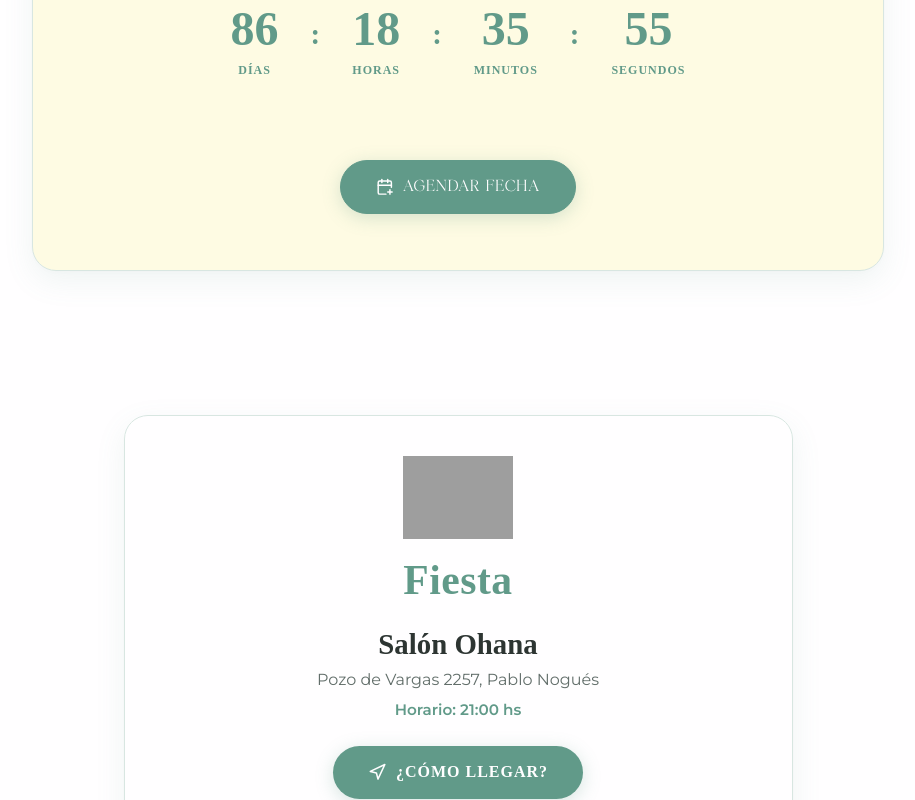
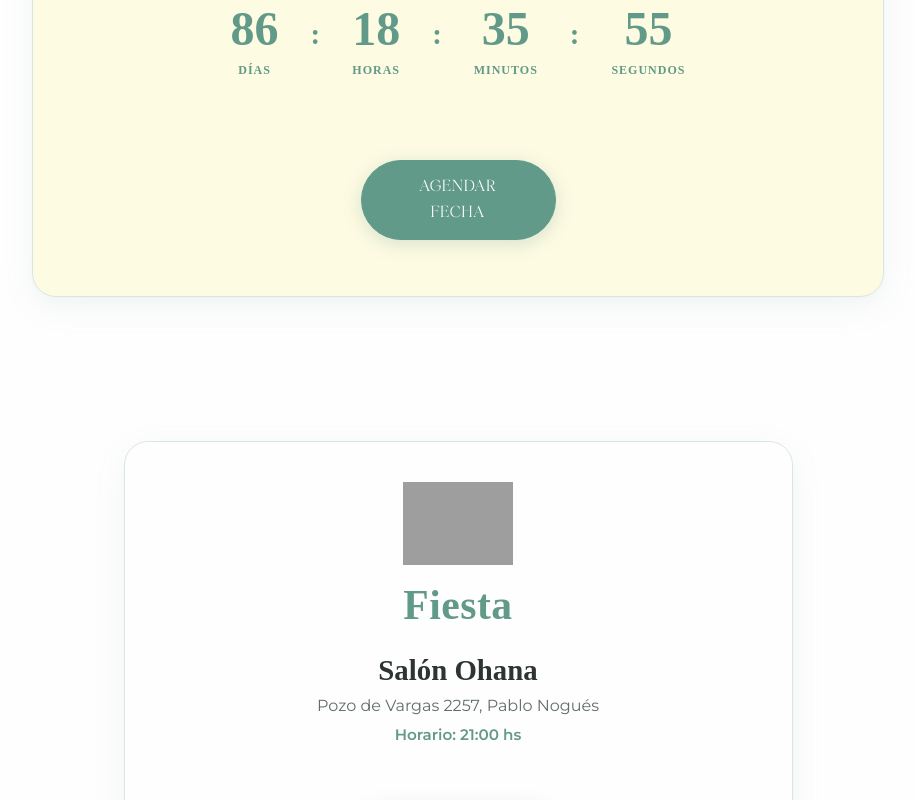
Before and after one commit to jiriberri/invitacion-dyj, a Vue app: page / in a window 1280 px wide. Shown: the part 860-1660 px from the top of the page, without its empty margins (182-1097 px from the left). Built offline with nearby package versions, Linux system fonts and the light colour scheme; grey boxes are pictures that could not be loaded; a web font is replaced by a local one.

Commit message:
cambio de estilos de botones

```diff
--- a/src/assets/styles/main.scss
+++ b/src/assets/styles/main.scss
@@ -62,50 +62,13 @@ button {
 }
 
 // Botones Genéricos Mobile-First (Default en Mobile)
-.btn-primary {
-  display: inline-flex;
+.action-buttons {
   align-items: center;
-  justify-content: center;
-  gap: 0.6rem;
-  width: 100%;
-  min-height: 44px;
-  background: $color-primary;
-  color: $color-white;
-  padding: 0.75rem 1.6rem;
-  border-radius: 40px;
-  font-family: $font-title;
-  font-size: 0.95rem;
-  font-weight: 700;
-  letter-spacing: 1px;
-  text-transform: uppercase;
-  box-shadow: 0 4px 18px rgba(97, 154, 137, 0.25);
-  transition: $transition-smooth;
-  text-align: center;
-
-  @media (min-width: $breakpoint-tablet) {
-    width: auto;
-    font-size: 1rem;
-    padding: 0.85rem 2.2rem;
-  }
-
-  &:hover {
-    transform: translateY(-2px);
-    box-shadow: 0 8px 25px rgba(97, 154, 137, 0.4);
-    background: $color-primary-hover;
-  }
-
-  &:active {
-    transform: translateY(0);
-  }
-
-  svg {
-    width: 1.15rem;
-    height: 1.15rem;
-    flex-shrink: 0;
-  }
+  margin: 0 auto 1rem auto;
+  width: 195px;
 }
 
-.btn-secondary {
+.btn-primary {
   display: inline-flex;
   align-items: center;
   justify-content: center;
--- a/src/components/HeroSection.vue
+++ b/src/components/HeroSection.vue
@@ -17,9 +17,7 @@
         <CountdownTimer :targetDate="weddingIsoDate" />
 
         <div class="action-buttons">
-          <a :href="googleCalendarUrl" target="_blank" rel="noopener" class="btn-secondary">
-            <CalendarPlusIcon /> AGENDAR FECHA
-          </a>
+          <a :href="googleCalendarUrl" target="_blank" rel="noopener" class="btn-primary">AGENDAR FECHA</a>
         </div>
       </div>
     </div>
@@ -180,18 +178,4 @@ const googleCalendarUrl = computed(() => {
     font-size: 2.2rem;
   }
 }
-
-.action-buttons {
-  display: flex;
-  flex-direction: column;
-  align-items: center;
-  justify-content: center;
-  gap: 0.8rem;
-  margin-bottom: 1rem;
-
-  @media (min-width: $breakpoint-tablet) {
-    flex-direction: row;
-    gap: 1rem;
-  }
-}
 </style>
--- a/src/components/VenueMusicSection.vue
+++ b/src/components/VenueMusicSection.vue
@@ -8,11 +8,9 @@
       <p class="venue-address">{{ venueAddress }}</p>
       <p class="venue-time">Horario: {{ partyTime }} hs</p>
 
-      <div class="btn-wrapper">
-        <a :href="googleMapsUrl" target="_blank" rel="noopener" class="btn-primary">
-          <NavigationIcon /> ¿Cómo llegar?
-        </a>
-      </div>
+      <div class="action-buttons">
+          <a :href="googleMapsUrl" target="_blank" rel="noopener" class="btn-primary">CÓMO LLEGAR</a>
+        </div>
     </div>
 
     <!-- Sugerencia de Música -->
@@ -25,17 +23,15 @@
         Queremos que la pista de baile sea inolvidable. Ayudanos a armar la playlist perfecta.
       </p>
 
-      <div class="btn-wrapper">
-        <a :href="musicFormUrl" target="_blank" rel="noopener" class="btn-secondary">
-          <DiscIcon /> Recomendar una canción
-        </a>
-      </div>
+      <div class="action-buttons">
+          <a :href="musicFormUrl" target="_blank" rel="noopener" class="btn-primary">SUGERIR TEMA</a>
+        </div>
     </div>
   </section>
 </template>
 
 <script setup>
-import { Navigation as NavigationIcon, Music as MusicIcon, Disc as DiscIcon } from '@lucide/vue';
+import { Music as MusicIcon } from '@lucide/vue';
 
 defineProps({
   venueName: {
```
